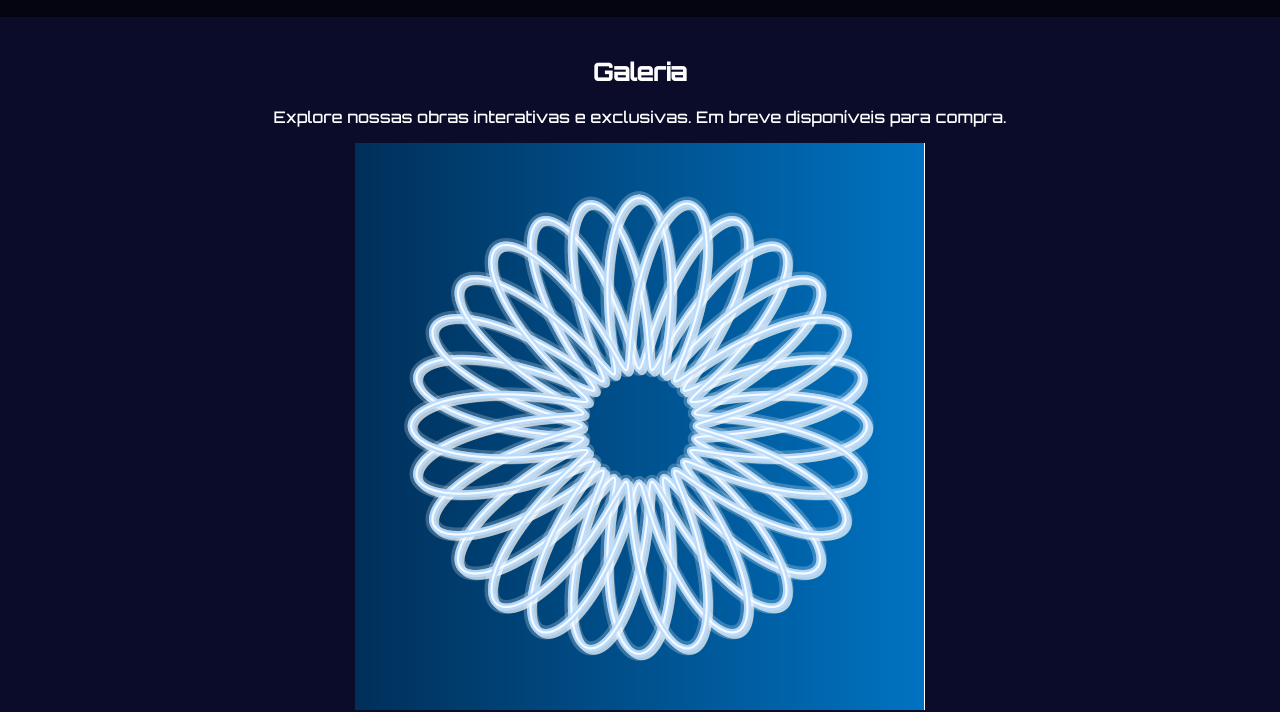
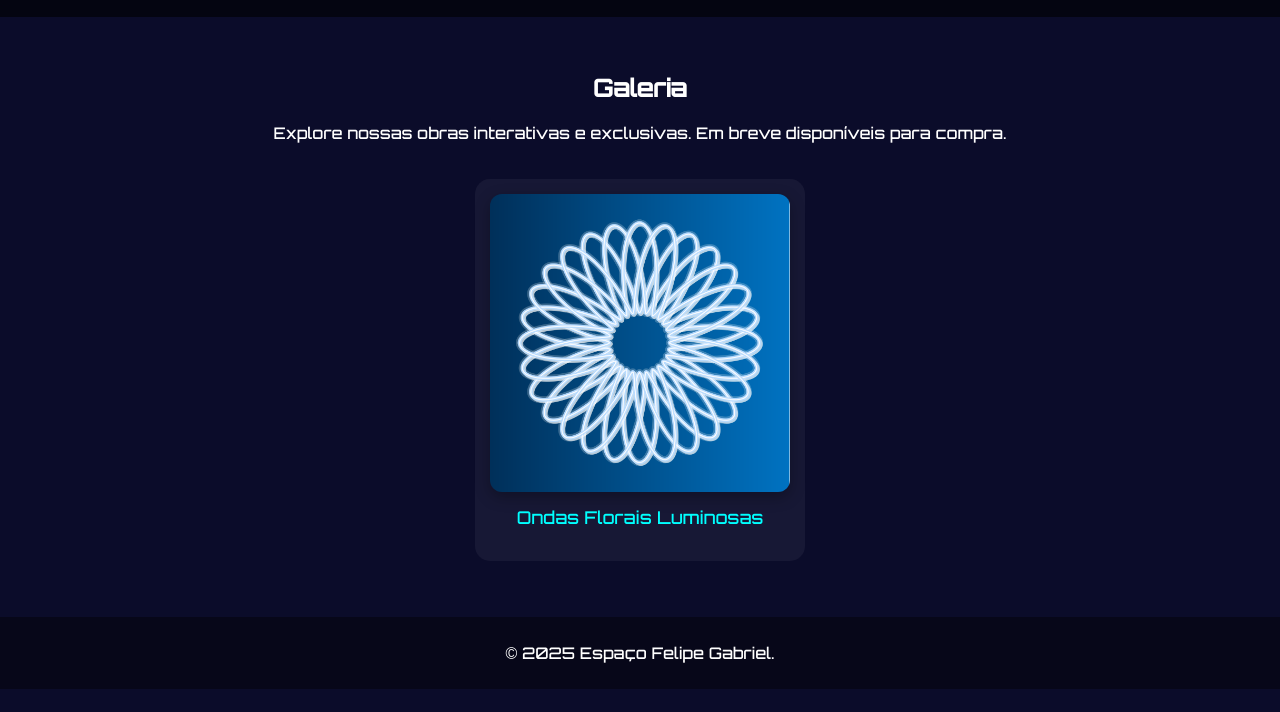
Before and after one commit to felipegs7/espacofelipegabriel-site, a plain HTML site: page obras.html in a window 1280 px wide. Shown: the part 126-838 px from the top of the page. After the commit the page ends 815 px from the top, so only its background shows below. Drawn offline with Linux system fonts and the light colour scheme.

Commit message:
Update estilo.css

```diff
--- a/estilo.css
+++ b/estilo.css
@@ -1,4 +1,3 @@
-
 @import url('https://fonts.googleapis.com/css2?family=Orbitron:wght@500&display=swap');
 
 body, html {
@@ -107,3 +106,41 @@ form button {
   border-radius: 5px;
   cursor: pointer;
 }
+
+/* 🎨 GALERIA DE OBRAS */
+.galeria {
+  display: flex;
+  flex-wrap: wrap;
+  justify-content: center;
+  gap: 30px;
+  padding: 20px;
+  max-width: 1200px;
+  margin: 0 auto;
+}
+
+.obra {
+  text-align: center;
+  background-color: rgba(255, 255, 255, 0.05);
+  padding: 15px;
+  border-radius: 15px;
+  transition: transform 0.3s ease, box-shadow 0.3s ease;
+  max-width: 300px;
+}
+
+.obra:hover {
+  transform: scale(1.05);
+  box-shadow: 0 10px 25px rgba(0, 255, 255, 0.3);
+}
+
+.obra img {
+  width: 100%;
+  height: auto;
+  border-radius: 12px;
+  box-shadow: 0 5px 15px rgba(0, 0, 0, 0.3);
+}
+
+.obra p {
+  margin-top: 10px;
+  font-size: 1.1em;
+  color: #00ffff;
+}
```
